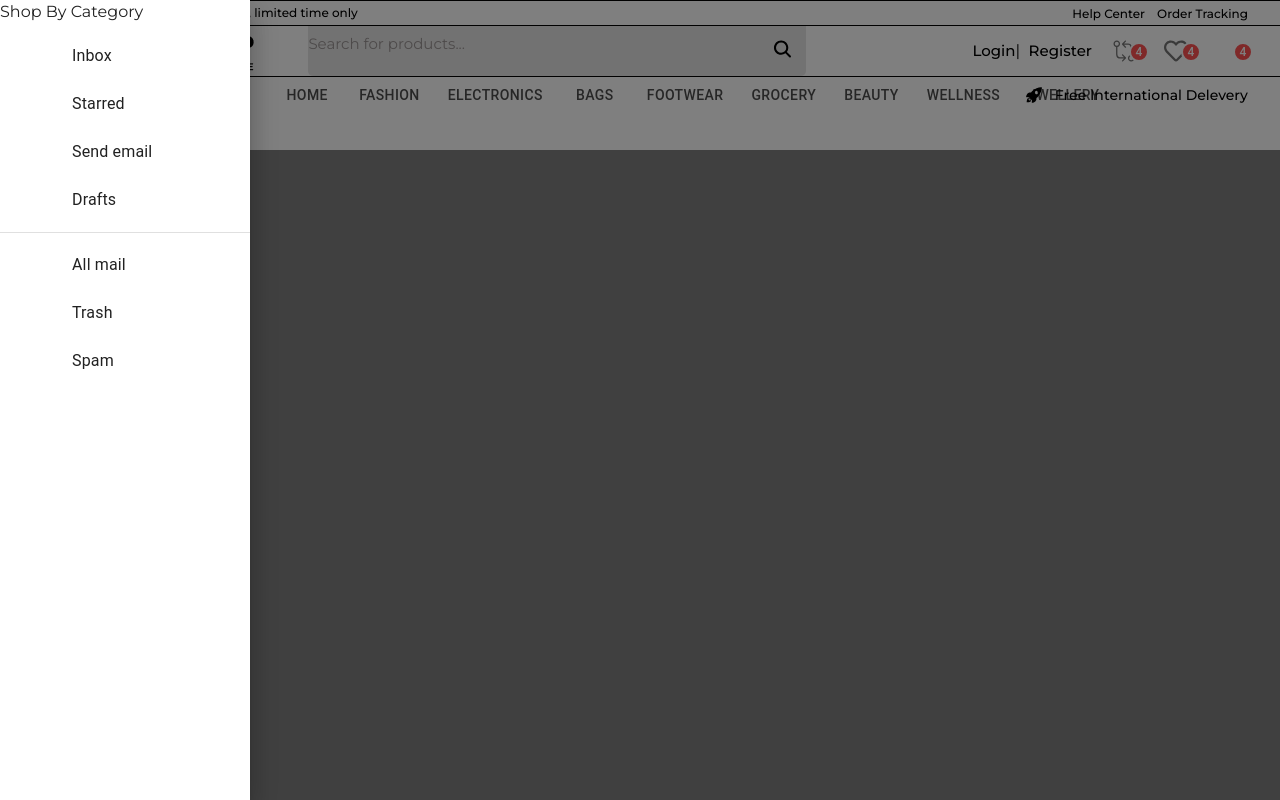
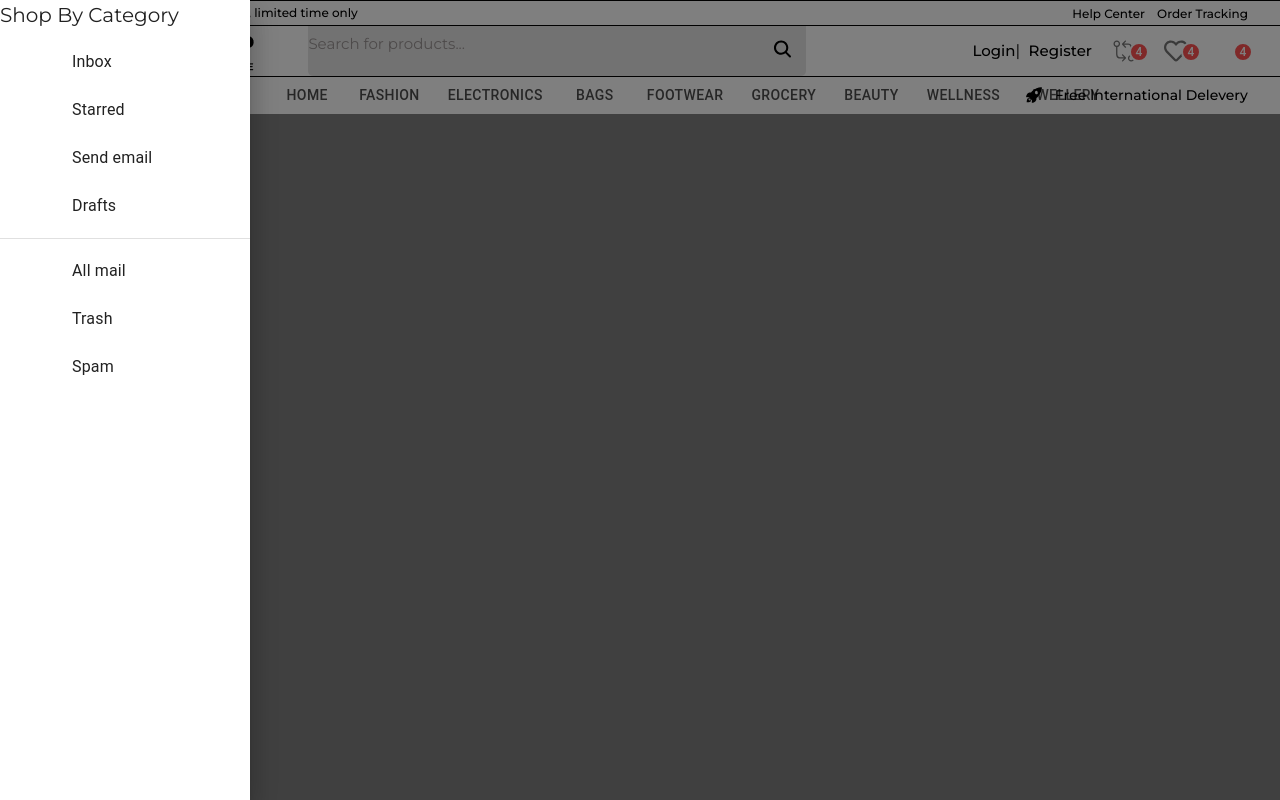
Before and after one commit to nilajcoder/Shop, a React (Vite) app in the folder frontend/: page / in a window 1280 px wide. Both pictures are taken after a click on the button "SHOP BY CATEGORY". Built offline with nearby package versions, Linux system fonts and the light colour scheme; some icons are missing.

Commit message:
shopbycategory text20px

```diff
--- a/frontend/src/component/Header/Navigation/CategoryPanel.jsx
+++ b/frontend/src/component/Header/Navigation/CategoryPanel.jsx
@@ -22,7 +22,7 @@ const CategoryPanel = (props) => {
    const DrawerList = (
     <Box sx={{ width: 250 }} role="presentation" onClick={toggleDrawer(false)}>
 
-        <h3>Shop By Category </h3>
+        <h3 className='p 3 text-[20px]'>Shop By Category </h3>
       <List>
         {['Inbox', 'Starred', 'Send email', 'Drafts'].map((text, index) => (
           <ListItem key={text} disablePadding>
@@ -53,7 +53,7 @@ const CategoryPanel = (props) => {
 
   return (
     <div>
-       <Button onClick={toggleDrawer(true)}>Open drawer</Button>
+
       <Drawer open={props.isOpenCatPanel} onClose={toggleDrawer(false)}>
         {DrawerList}
       </Drawer>
```
